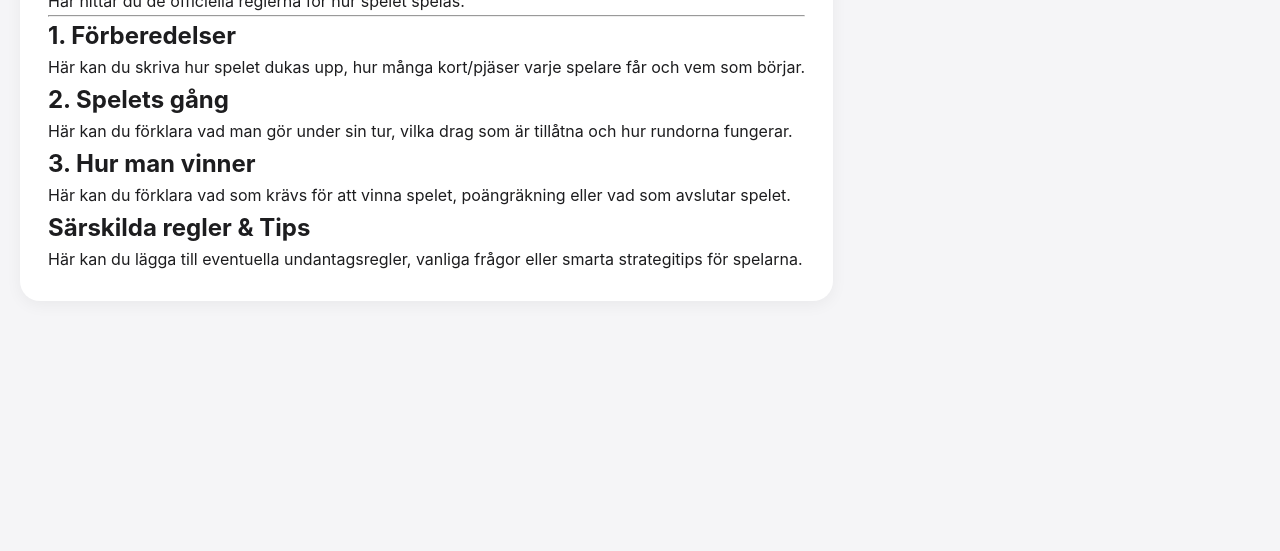
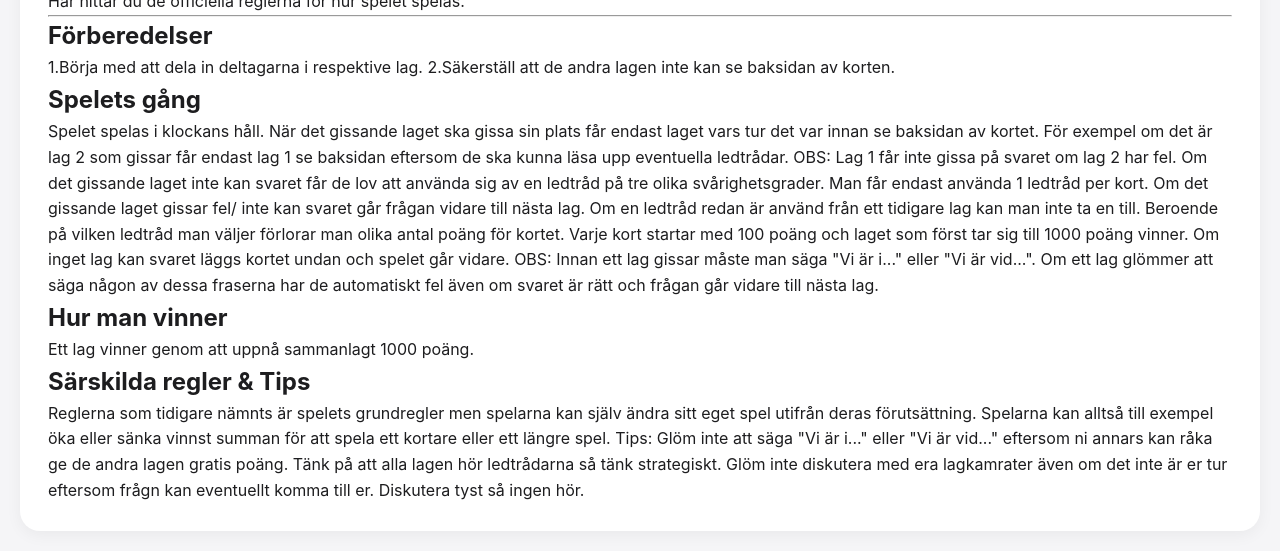
Before and after one commit to VarHarViHamnat/var-har-vi-hamnat, a plain HTML site: page spelregler.html in a window 1280 px wide. Shown: the part 338-889 px from the top of the page. Before the commit the page ends 800 px from the top, so only its background shows below. Drawn offline with Linux system fonts and the light colour scheme.

Commit message:
Revise spelregler with detailed gameplay instructions
Updated the game rules section with detailed instructions and tips.

```diff
--- a/spelregler.html
+++ b/spelregler.html
@@ -34,17 +34,17 @@
 
             <!-- Yta för reglerna (fyll i din text här senare) -->
             <div class="content-body">
-                <h2>1. Förberedelser</h2>
-                <p>Här kan du skriva hur spelet dukas upp, hur många kort/pjäser varje spelare får och vem som börjar.</p>
+                <h2>Förberedelser</h2>
+                <p>1.Börja med att dela in deltagarna i respektive lag. 2.Säkerställ att de andra lagen inte kan se baksidan av korten.</p>
 
-                <h2>2. Spelets gång</h2>
-                <p>Här kan du förklara vad man gör under sin tur, vilka drag som är tillåtna och hur rundorna fungerar.</p>
+                <h2>Spelets gång</h2>
+                <p>Spelet spelas i klockans håll. När det gissande laget ska gissa sin plats får endast laget vars tur det var innan se baksidan av kortet. För exempel om det är lag 2 som gissar får endast lag 1 se baksidan eftersom de ska kunna läsa upp eventuella ledtrådar. OBS: Lag 1 får inte gissa på svaret om lag 2 har fel. Om det gissande laget inte kan svaret får de lov att använda sig av en ledtråd på tre olika svårighetsgrader. Man får endast använda 1 ledtråd per kort. Om det gissande laget gissar fel/ inte kan svaret går frågan vidare till nästa lag. Om en ledtråd redan är använd från ett tidigare lag kan man inte ta en till. Beroende på vilken ledtråd man väljer förlorar man olika antal poäng för kortet. Varje kort startar med 100 poäng och laget som först tar sig till 1000 poäng vinner. Om inget lag kan svaret läggs kortet undan och spelet går vidare. OBS: Innan ett lag gissar måste man säga "Vi är i..." eller "Vi är vid...". Om ett lag glömmer att säga någon av dessa fraserna har de automatiskt fel även om svaret är rätt och frågan går vidare till nästa lag. </p>
 
-                <h2>3. Hur man vinner</h2>
-                <p>Här kan du förklara vad som krävs för att vinna spelet, poängräkning eller vad som avslutar spelet.</p>
+                <h2>Hur man vinner</h2>
+                <p>Ett lag vinner genom att uppnå sammanlagt 1000 poäng.</p>
 
                 <h2>Särskilda regler & Tips</h2>
-                <p>Här kan du lägga till eventuella undantagsregler, vanliga frågor eller smarta strategitips för spelarna.</p>
+                <p>Reglerna som tidigare nämnts är spelets grundregler men spelarna kan själv ändra sitt eget spel utifrån deras förutsättning. Spelarna kan alltså till exempel öka eller sänka vinnst summan för att spela ett kortare eller ett längre spel. Tips: Glöm inte att säga "Vi är i..." eller "Vi är vid..." eftersom ni annars kan råka ge de andra lagen gratis poäng. Tänk på att alla lagen hör ledtrådarna så tänk strategiskt. Glöm inte diskutera med era lagkamrater även om det inte är er tur eftersom frågn kan eventuellt komma till er. Diskutera tyst så ingen hör.</p>
             </div>
         </section>
     </main>
```
